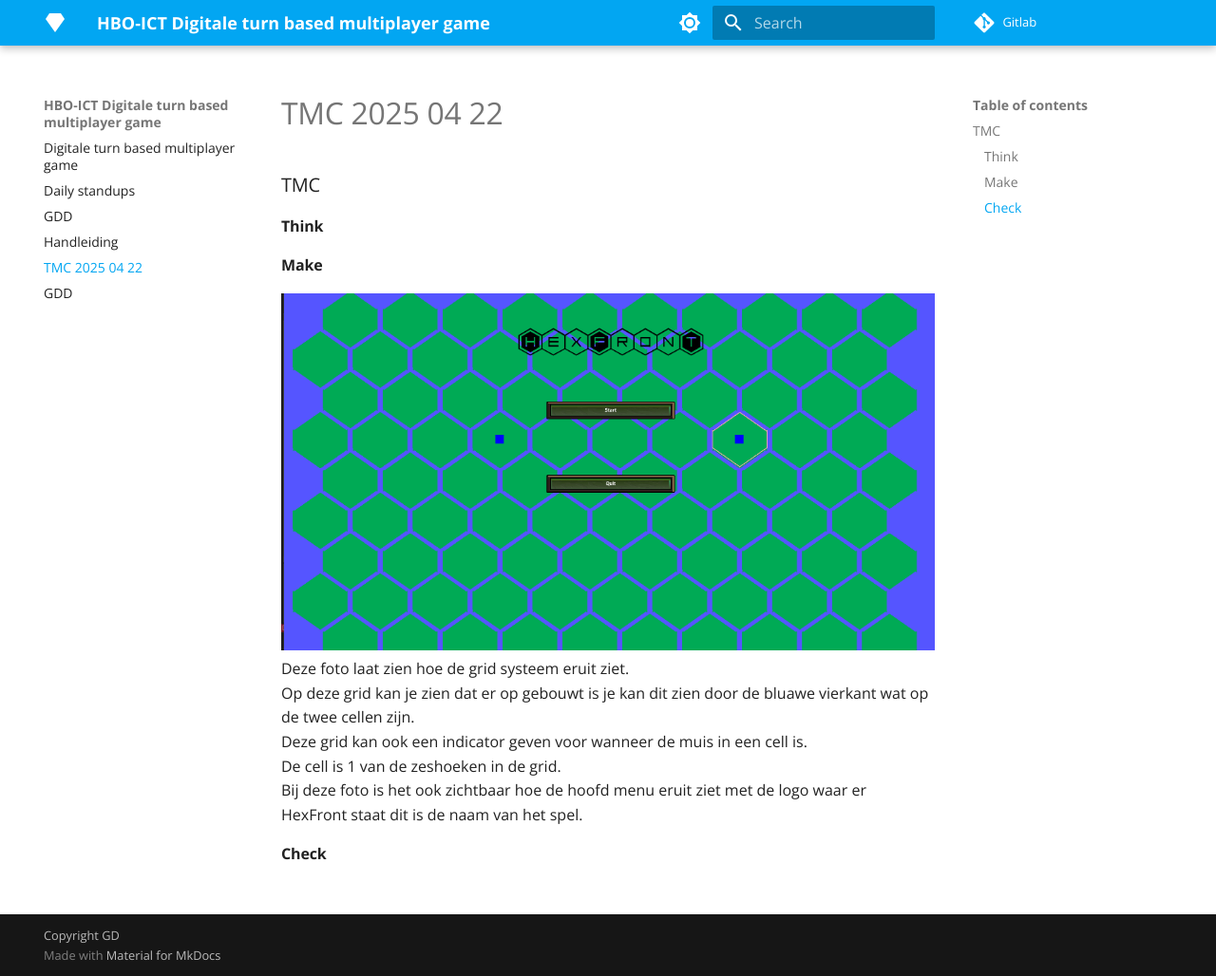
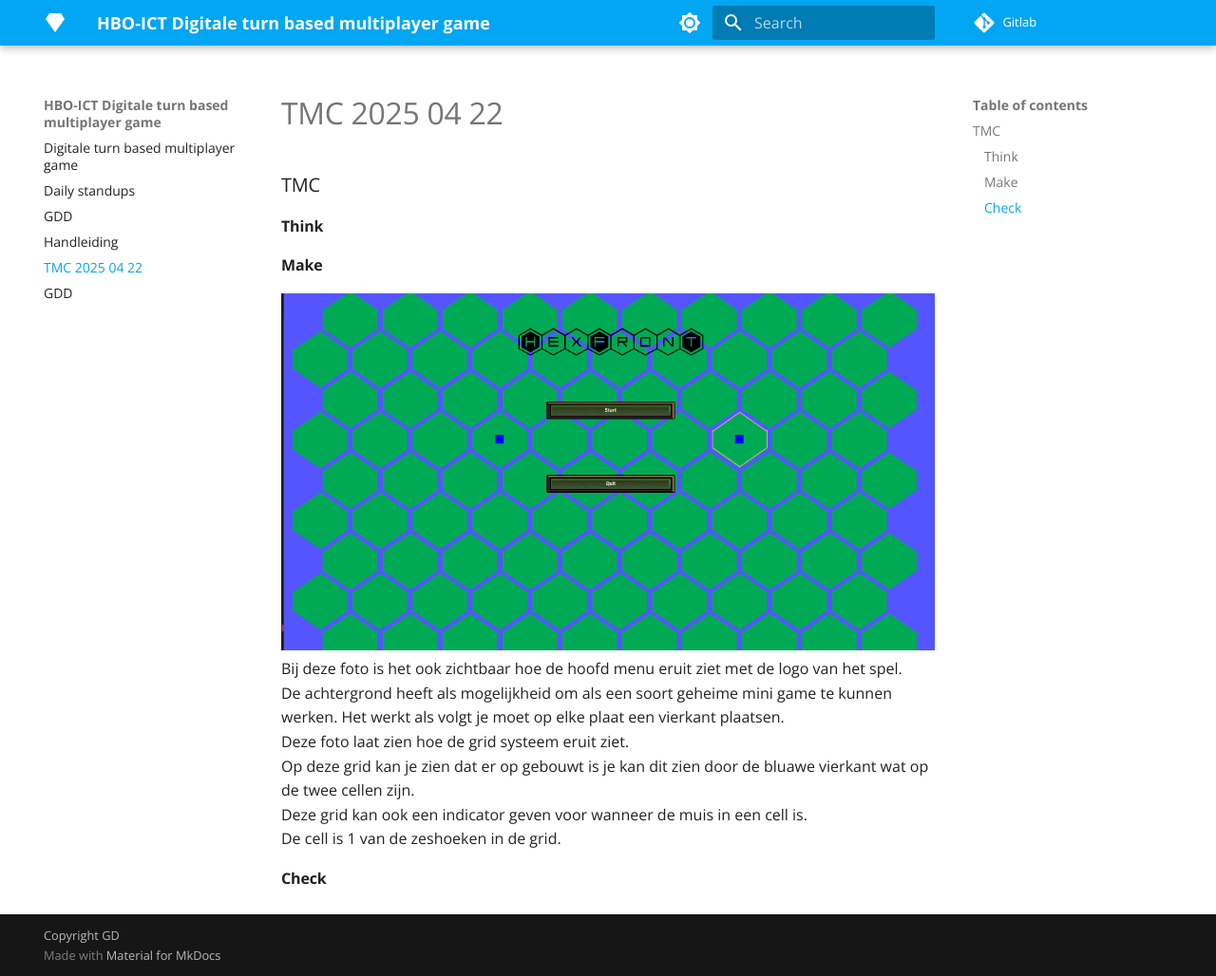
Before and after one commit to lieuweZ/HexFront, an MkDocs documentation site: the page built from docs/TMC 2025_04_22.md, in a window 1280 px wide and 1028 px high. Shown: the whole window at 95% size. Built offline with MkDocs 1.6.1 and Material for MkDocs 9.7.7, drawn with Linux system fonts in a browser that asks for light colours; nearby versions of some CDN libraries; library files that are not in the unit come from our copies.

Commit message:
Edit TMC 2025_04_22.md

```diff
--- a/docs/TMC 2025_04_22.md
+++ b/docs/TMC 2025_04_22.md
@@ -5,9 +5,10 @@
 
 #### Make
 ![Main menu](./images/mainmenu.png "main menu")<br>
+Bij deze foto is het ook zichtbaar hoe de hoofd menu eruit ziet met de logo van het spel. <br>
+De achtergrond heeft als mogelijkheid om als een soort geheime mini game te kunnen werken. Het werkt als volgt je moet op elke plaat een vierkant plaatsen.<br>
 Deze foto laat zien hoe de grid systeem eruit ziet. <br>
 Op deze grid kan je zien dat er op gebouwt is je kan dit zien door de bluawe vierkant wat op de twee cellen zijn.<br>
 Deze grid kan ook een indicator geven voor wanneer de muis in een cell is.<br>
 De cell is 1 van de zeshoeken in de grid.<br>
-Bij deze foto is het ook zichtbaar hoe de hoofd menu eruit ziet met de logo waar er HexFront staat dit is de naam van het spel.
 #### Check
```
